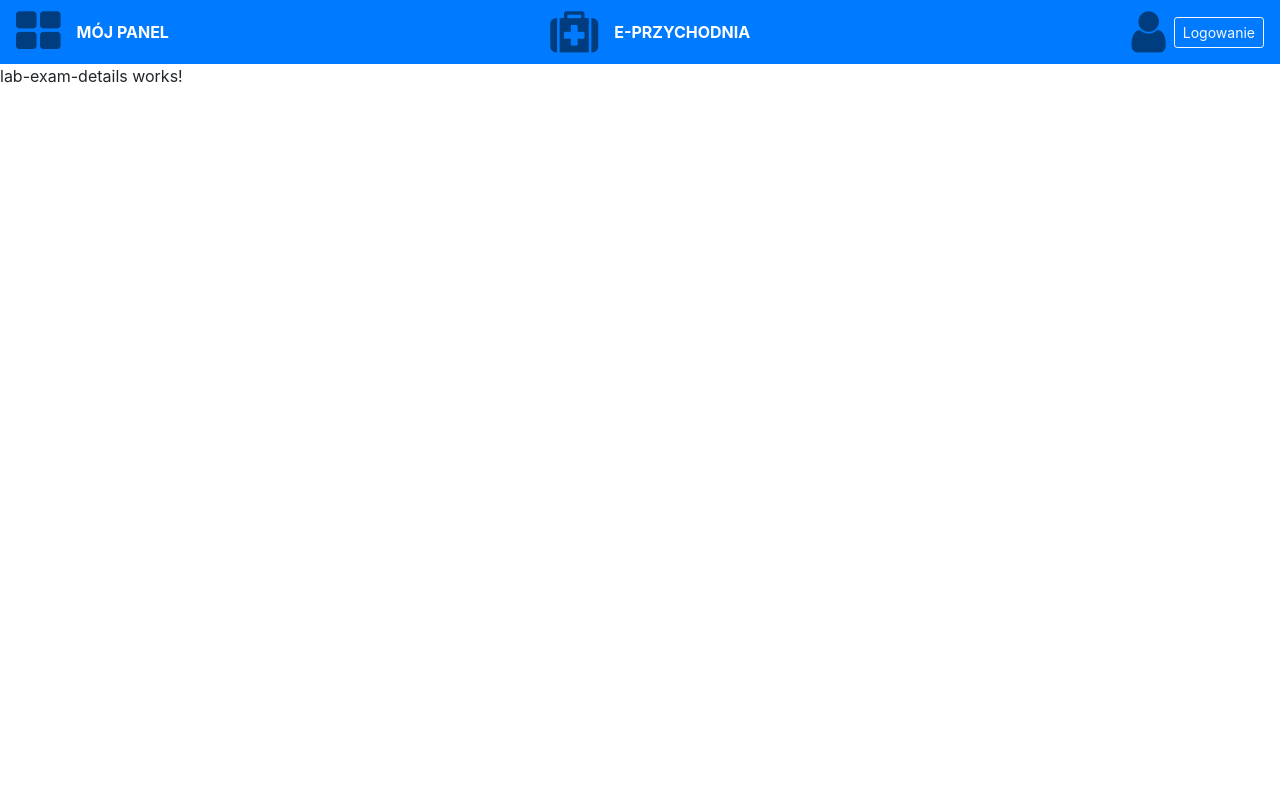
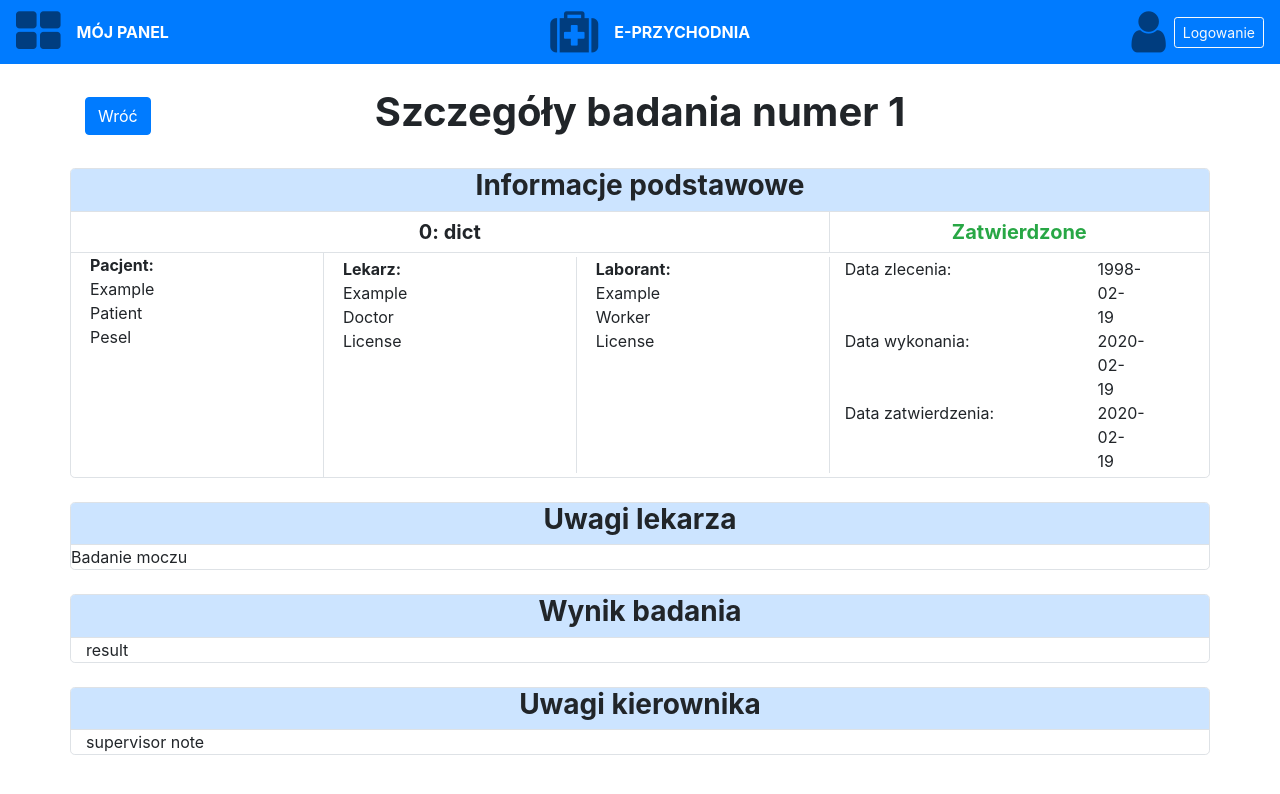
Before and after one commit to cichyr/przychodnia, an Angular app in the folder web-client/: page /exam-list/1 in a window 1280 px wide. Shown: the top 794 px of the page. Built offline with nearby package versions, Linux system fonts and the light colour scheme.

Commit message:
Finished details view template & formatted some old code (ctrl k+f)

```diff
--- a/web-client/src/app/lab-exam/lab-exam-details/lab-exam-details.component.html
+++ b/web-client/src/app/lab-exam/lab-exam-details/lab-exam-details.component.html
@@ -1 +1,195 @@
-<p>lab-exam-details works!</p>
+<div class="">
+
+    <!-- Header title and buttons -->
+    <div class="container">
+        <div class="row mt-4 align-self-center">
+
+            <!-- Back button -->
+            <div class="col align-self-center">
+                <button class="btn btn-primary" (click)="navigateToList()">Wróć</button>
+            </div>
+
+            <!-- Title -->
+            <div class="row">
+                <h1 class="container text-center">
+                    <b>Szczegóły badania numer {{examination.id}}</b>
+                </h1>
+            </div>
+
+            <!-- Placeholder -->
+            <div class="col">
+            </div>
+        </div>
+    </div>
+
+    <!-- Basic information -->
+    <div class="container border rounded-lg mt-4">
+        <!-- Examination title bar -->
+        <div class="row justify-content-center rounded-top" style="background-color: #cce4ff">
+            <h3><b>Informacje podstawowe</b></h3>
+        </div>
+
+        <!-- Examination basic info -->
+        <div class="row border-top border-bottom">
+
+            <!-- Examination code and name -->
+            <div class="col-8 text-center border-right">
+                <h5 class="mt-2"><b>{{examination.examinationId.id}}: {{examination.examinationId.name}}</b></h5>
+            </div>
+
+            <!-- Status -->
+            <div class="col-4">
+                <h5 class="mt-2 text-center" *ngIf="examination.stateId.name=='ZLE'"><b>Zlecone</b><br></h5>
+                <h5 class="mt-2 text-center text-warning" *ngIf="examination.stateId.name=='WYK'"><b>Wykonane</b><br>
+                </h5>
+                <h5 class="mt-2 text-center text-danger" *ngIf="examination.stateId.name=='ANUL_LAB'"><b>Anulowane przez
+                        laboranta</b><br></h5>
+                <h5 class="mt-2 text-center text-success" *ngIf="examination.stateId.name=='ZATW'">
+                    <b>Zatwierdzone</b><br></h5>
+                <h5 class="mt-2 text-center text-danger" *ngIf="examination.stateId.name=='ANUL_KLAB'"><b>Anulowane
+                        przez kierownika</b><br></h5>
+            </div>
+        </div>
+
+        <!-- Examination basic info -->
+        <div class="row">
+
+            <!-- Patient info -->
+            <div class="col ml-1 border-right">
+                <b>Pacjent:</b><br>
+                {{examination.visitId.patientId.firstName}}<br>
+                {{examination.visitId.patientId.lastName}}<br>
+                {{examination.visitId.patientId.peselNumber}}<br>
+            </div>
+
+            <!-- Doctor info -->
+            <div class="col my-1 ml-1 border-right">
+                <b>Lekarz:</b><br>
+                {{examination.visitId.doctorId.firstName}}<br>
+                {{examination.visitId.doctorId.lastName}}<br>
+                {{examination.visitId.doctorId.licenseCode}}<br>
+            </div>
+
+            <!-- Lab worker info -->
+            <div class="col my-1 ml-1 border-right">
+                <b>Laborant:</b><br>
+                {{examination.labWorkerId.firstName}}<br>
+                {{examination.labWorkerId.lastName}}<br>
+                {{examination.labWorkerId.licenseCode}}<br>
+            </div>
+
+            <!-- Dates and accept/cancel for supervisor -->
+            <div class="col-4 my-1">
+
+                <!-- Dates -->
+
+                <!-- Order date -->
+                <div class="row">
+                    <div class="col-sm-8">Data zlecenia:</div>
+                    <div class="col-sm-1 text-right">{{examination.formatDate('visit')}}</div>
+                </div>
+                <div class="row mt-4 justify-content-center align-middle" *ngIf="examination.stateId.name=='ZLE'">
+                    <!-- TODO check logged in user -->
+                    <button class="btn btn-success mx-2">Zakończ</button> <!-- TODO add (click) -->
+                    <button class="btn btn-danger mx-2">Anuluj</button> <!-- TODO add (click) -->
+                </div>
+
+                <!-- Worker cancel date -->
+                <div class="row" *ngIf="examination.stateId.name=='ANUL_LAB'">
+                    <div class="col-sm-8">Data anulowania</div>
+                    <div class="col-sm-1 text-right">{{examination.formatDate('execution')}}</div>
+                </div>
+
+                <!-- Execution date and buttons for supervisor -->
+                <div *ngIf="examination.stateId.name=='WYK'">
+                    <div class="row">
+                        <div class="col-sm-8">Data wykonania:</div>
+                        <div class="col-sm-1 text-right">{{examination.formatDate('execution')}}</div>
+                    </div>
+                    <div class="row mt-2 justify-content-center" *ngIf="true">
+                        <!-- TODO check logged in user -->
+                        <button class="btn btn-success mx-2">Zatwierdź</button> <!-- TODO add (click) -->
+                        <button class="btn btn-danger mx-2">Anuluj</button> <!-- TODO add (click) -->
+                    </div>
+                </div>
+
+                <!-- Execution and approval date -->
+                <div *ngIf="examination.stateId.name=='ZATW'">
+                    <div class="row">
+                        <div class="col-sm-8">Data wykonania:</div>
+                        <div class="col-sm-1 text-right">{{examination.formatDate('execution')}}</div>
+                    </div>
+                    <div class="row">
+                        <div class="col-sm-8">Data zatwierdzenia:</div>
+                        <div class="col-sm-1 text-right">{{examination.formatDate('approval')}}</div>
+                    </div>
+                </div>
+
+                <!-- Execution and disapproval date -->
+                <div *ngIf="examination.stateId.name=='ANUL_KLAB'">
+                    <div class="row">
+                        <div class="col-sm-8">Data wykonania:</div>
+                        <div class="col-sm-1 text-right">{{examination.formatDate('execution')}}</div>
+                    </div>
+                    <div class="row">
+                        <div class="col-sm-8">Data odrzucenia:</div>
+                        <div class="col-sm-1 text-right">{{examination.formatDate('approval')}}</div>
+                    </div>
+                </div>
+            </div>
+        </div>
+    </div>
+
+    <!-- Doctors note -->
+    <div class="container border rounded-lg mt-4">
+        <!-- Title bar -->
+        <div class="row justify-content-center rounded-top" style="background-color: #cce4ff">
+            <h3><b>Uwagi lekarza</b></h3>
+        </div>
+
+        <!-- Doctors note read-only -->
+        <div class="row border-top">
+            {{examination.doctorNote}}
+        </div>
+    </div>
+
+    <!-- Result -->
+    <div class="container border rounded-lg mt-4">
+        <!-- Title bar -->
+        <div class="row justify-content-center rounded-top" style="background-color: #cce4ff">
+            <h3><b>Wynik badania</b></h3>
+        </div>
+
+        <!-- Examination result -->
+        <div class="row border-top">
+            <div class="col">
+                {{examination.result}}
+            </div>
+            <div class="col-1" *ngIf="examination.stateId.name=='ZLE'">
+                <!-- TODO check logged in user -->
+                <button class="btn btn-primary align-self-center">Edytuj</button> <!-- TODO add (click) -->
+            </div>
+        </div>
+    </div>
+
+    <!-- Supervisor note -->
+    <div class="container border rounded-lg mt-4"
+        *ngIf="examination.stateId.name=='WYK' || examination.stateId.name=='ZATW' || examination.stateId.name=='ANUL_KLAB'">
+        <!-- Title bar -->
+        <div class="row justify-content-center rounded-top" style="background-color: #cce4ff">
+            <h3><b>Uwagi kierownika</b></h3>
+        </div>
+
+        <!-- Supervisor note -->
+        <div class="row border-top">
+            <div class="col">
+                {{examination.supervisorNote}}
+            </div>
+            <div class="col-1" *ngIf="examination.stateId.name=='WYK'">
+                <!-- TODO check logged in user -->
+                <button class="btn btn-primary align-self-center">Edytuj</button> <!-- TODO add (click) -->
+            </div>
+        </div>
+    </div>
+
+</div>
--- a/web-client/src/app/lab-exam/lab-exam-details/lab-exam-details.component.ts
+++ b/web-client/src/app/lab-exam/lab-exam-details/lab-exam-details.component.ts
@@ -1,4 +1,7 @@
 import { Component, OnInit } from '@angular/core';
+import { LaboratoryExaminationService } from 'src/app/service/laboratory-examination.service';
+import { Router, ActivatedRoute } from '@angular/router';
+import { LaboratoryExamination } from 'src/app/data/examination/laboratory-examination';
 
 @Component({
   selector: 'app-lab-exam-details',
@@ -7,9 +10,19 @@ import { Component, OnInit } from '@angular/core';
 })
 export class LabExamDetailsComponent implements OnInit {
 
-  constructor() { }
+  examination: LaboratoryExamination
+  exam_id: number
+
+  constructor(private laboratoryService: LaboratoryExaminationService, private router: Router, private route: ActivatedRoute) { }
 
   ngOnInit(): void {
+    this.exam_id = Number(this.route.snapshot.paramMap.get('id'))
+    this.examination = this.laboratoryService.getLaboratoryExam(this.exam_id)
+  }
+
+  // navigate to Examination list view
+  navigateToList() {
+    this.router.navigate(['exam-list'])
   }
 
 }
--- a/web-client/src/app/service/laboratory-examination.service.ts
+++ b/web-client/src/app/service/laboratory-examination.service.ts
@@ -212,7 +212,7 @@ export class LaboratoryExaminationService {
   getLaboratoryExam(id: number): LaboratoryExamination {
     const labs = this.getAllLaboratoryExams()
     for (let lab of labs) {
-      if(lab.id == id) {
+      if (lab.id == id) {
         return lab
       }
     }
```
Also changed, not shown: web-client/src/app/data/examination/laboratory-examination.ts (+7 -7 lines), web-client/src/app/lab-exam/lab-exam-list/lab-exam-list.component.html (+18 -7 lines), web-client/src/app/lab-exam/lab-exam-list/lab-exam-list.component.ts (+21 -32 lines).
